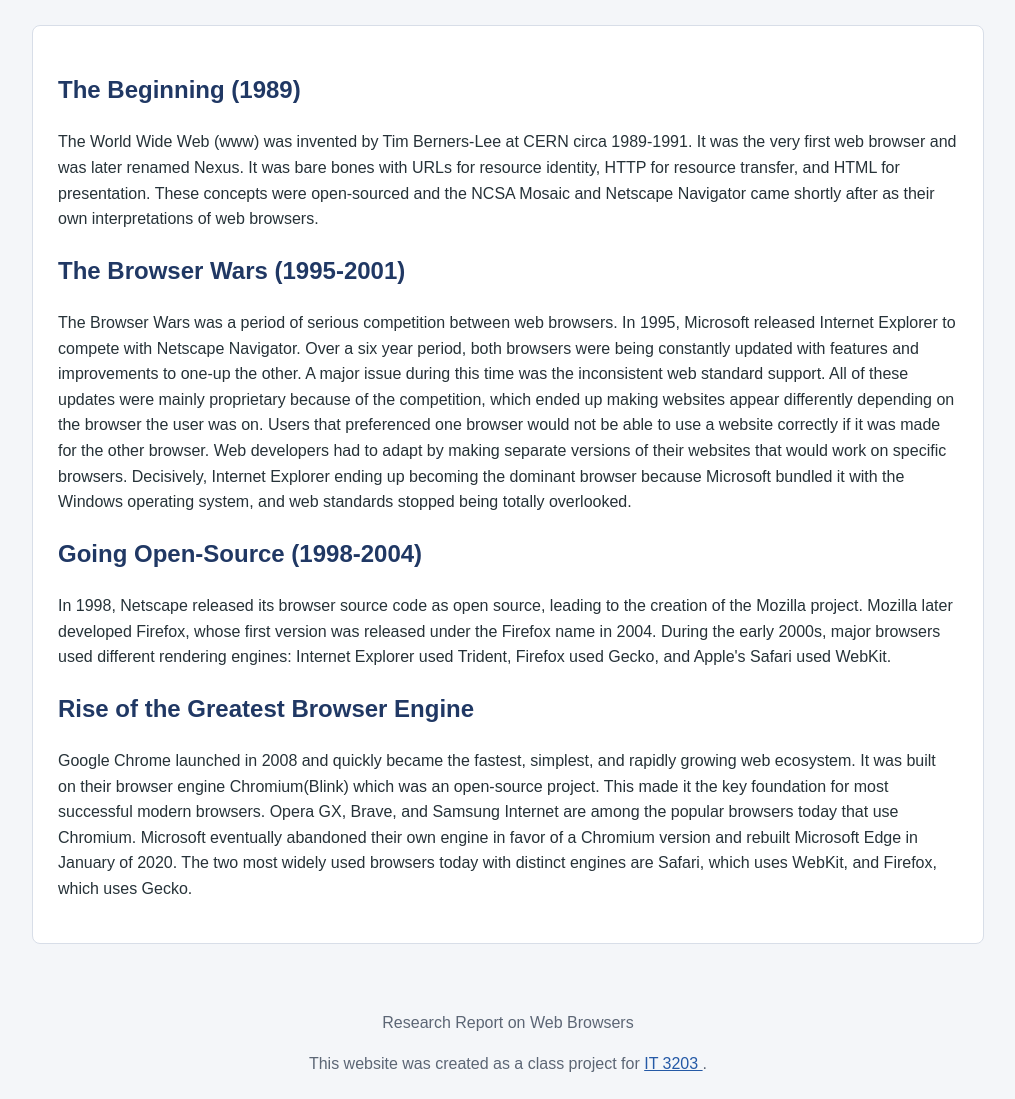
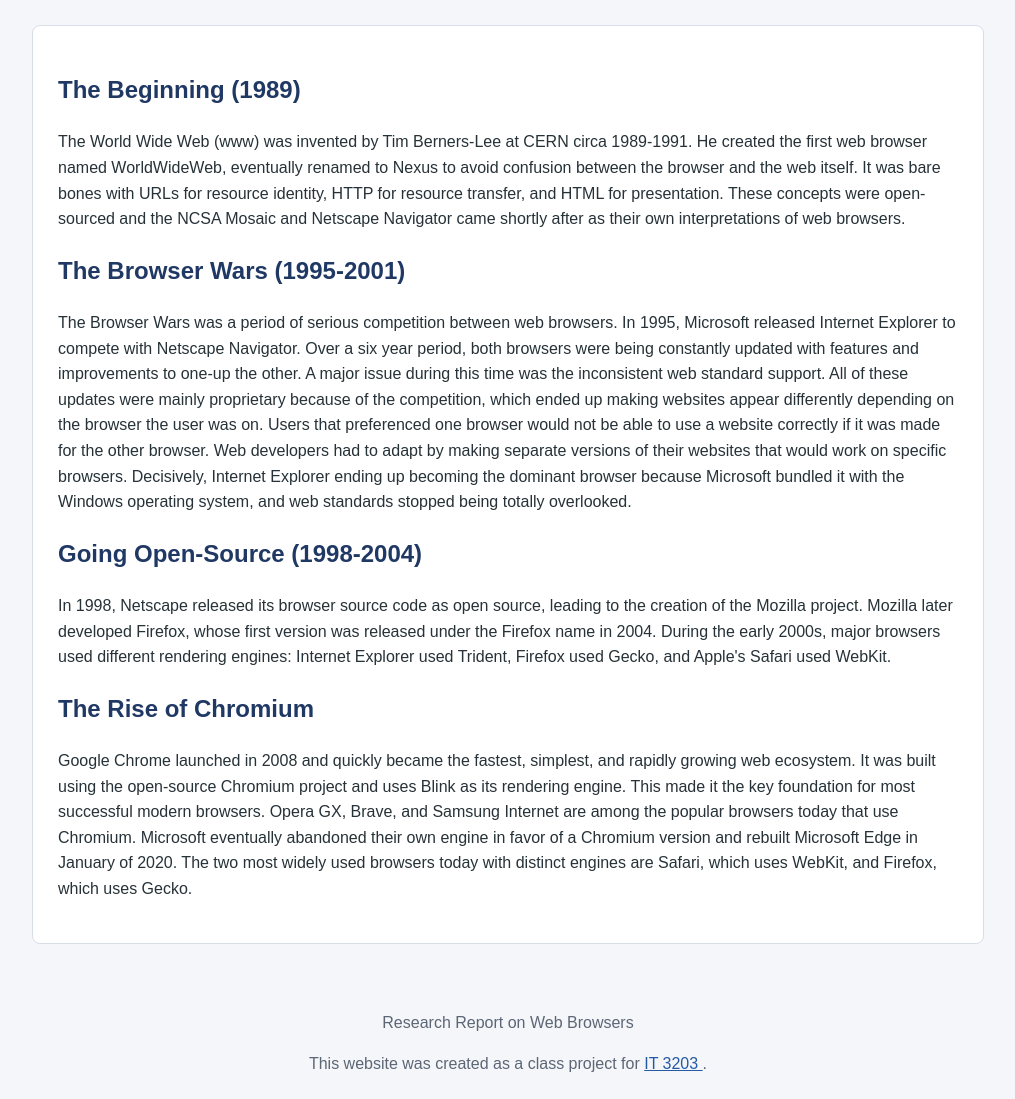
Before and after one commit to Cash-Ghub/IT3203-Research-Website, a plain HTML site: page topic2.html in a window 1280 px wide. Shown: the part 280-1379 px from the top of the page, without its empty margins (132-1147 px from the left). Drawn offline with Linux system fonts and the light colour scheme.

Commit message:
Update topic2.html

```diff
--- a/topic2.html
+++ b/topic2.html
@@ -25,7 +25,8 @@
   <main>
     <h2>The Beginning (1989)</h2>
     <p>
-      The World Wide Web (www) was invented by Tim Berners-Lee at CERN circa 1989-1991. It was the very first web browser and was later renamed Nexus.
+      The World Wide Web (www) was invented by Tim Berners-Lee at CERN circa 1989-1991.
+      He created the first web browser named WorldWideWeb, eventually renamed to Nexus to avoid confusion between the browser and the web itself.
       It was bare bones with URLs for resource identity, HTTP for resource transfer, and HTML for presentation.
       These concepts were open-sourced and the NCSA Mosaic and Netscape Navigator came shortly after as their own interpretations of web browsers.
     </p>
@@ -48,10 +49,10 @@
       During the early 2000s, major browsers used different rendering engines: Internet Explorer used Trident, Firefox used Gecko, and Apple's Safari used WebKit.
     </p>
 
-    <h2>Rise of the Greatest Browser Engine</h2>
+    <h2>The Rise of Chromium</h2>
     <p>
       Google Chrome launched in 2008 and quickly became the fastest, simplest, and rapidly growing web ecosystem.
-      It was built on their browser engine Chromium(Blink) which was an open-source project.
+      It was built using the open-source Chromium project and uses Blink as its rendering engine.
       This made it the key foundation for most successful modern browsers.
       Opera GX, Brave, and Samsung Internet are among the popular browsers today that use Chromium.
       Microsoft eventually abandoned their own engine in favor of a Chromium version and rebuilt Microsoft Edge in January of 2020.
```
